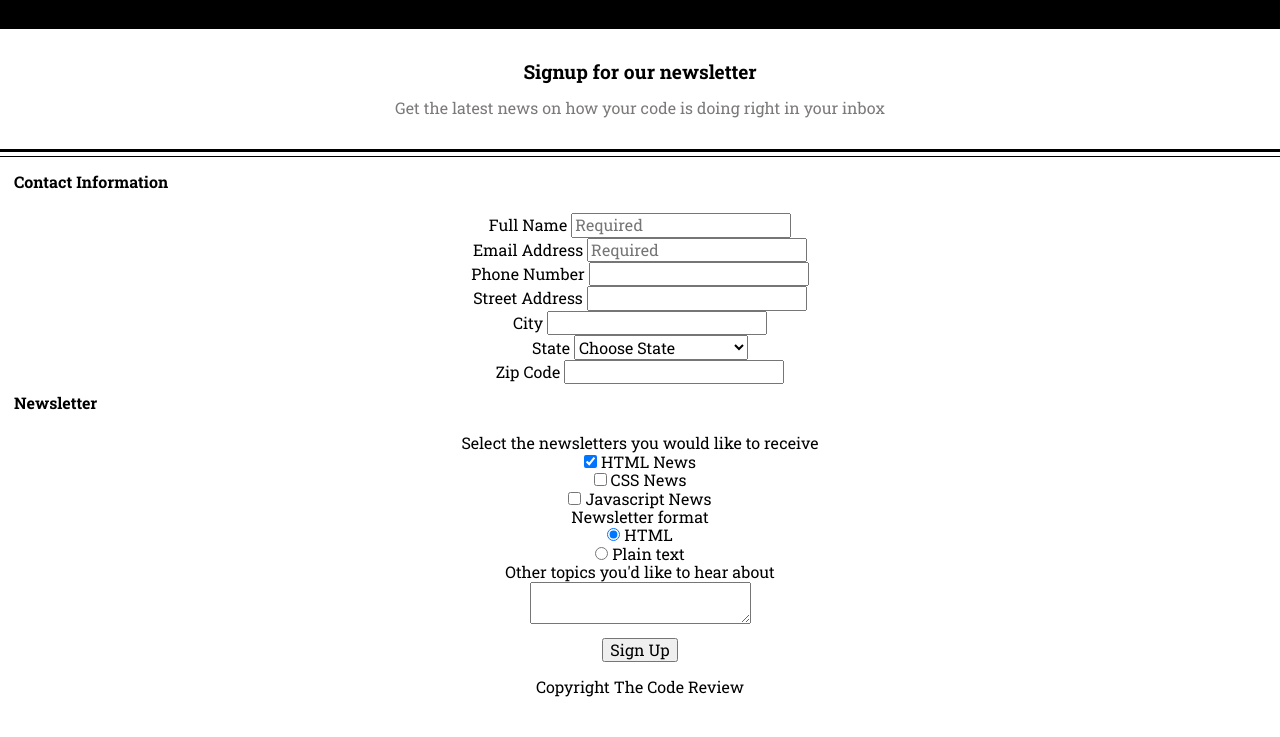
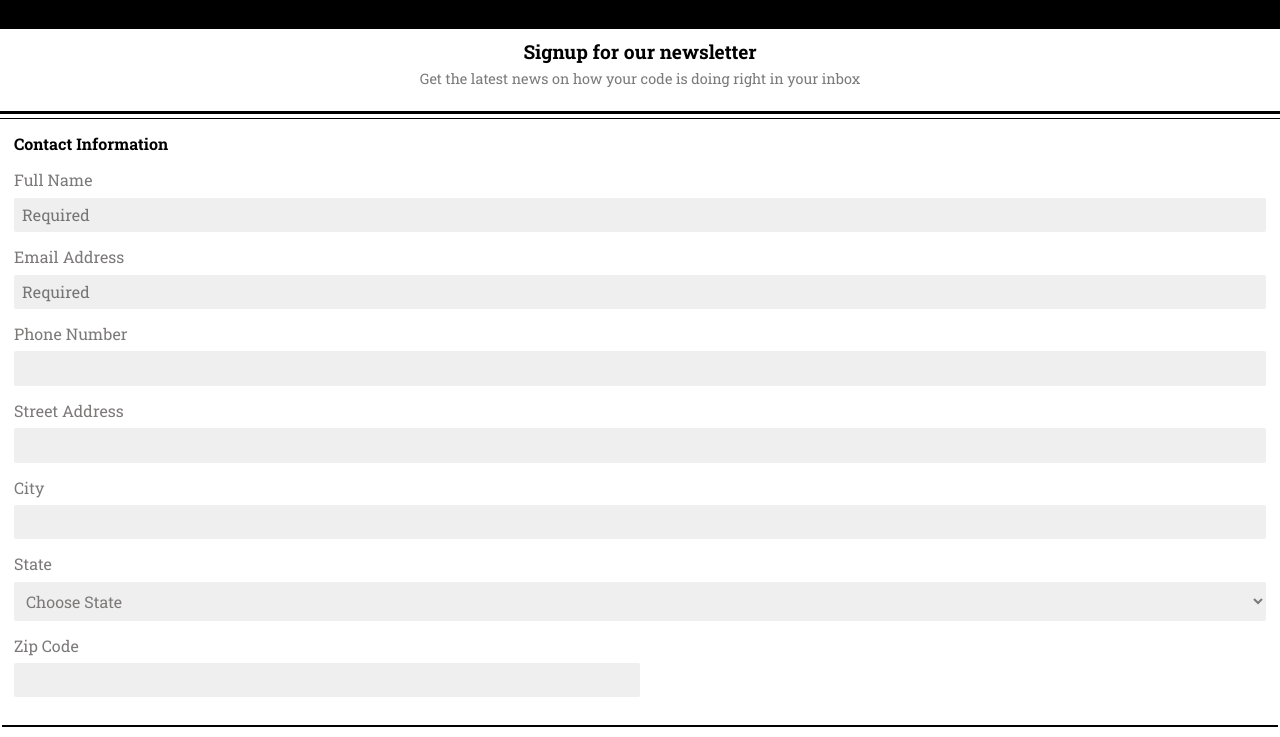
Before and after one commit to jonhayjr/Treehouse-FEWD-Project3, a plain HTML site: page index.html in a window 1280 px wide. Shown: the part 63-800 px from the top of the page. Drawn offline with Linux system fonts and the light colour scheme.

Commit message:
Made some additional formatting changes

```diff
--- a/css/styles.css
+++ b/css/styles.css
@@ -8,11 +8,25 @@
 
 body {
     font-family: 'Roboto Slab', serif;
-    text-align: center;
 }
 
 fieldset {
     border: none;
+}
+
+.contact-info input,
+textarea,
+.contact-info select {
+    background: rgba(124, 121, 121, 0.116);
+    border: none;
+    width: 100%;
+    padding: 0.5rem;
+    border-radius: 2px 2px;
+}
+
+label,
+select {
+    color: rgb(124, 121, 121);
 }
 
   /* =================================
@@ -34,19 +48,20 @@ fieldset {
 /*Main*/
 .main_heading-container {
     padding: 0 1rem 1rem 1rem;
-    border-bottom: solid 3px black
+    border-bottom: solid 3px black;
+    text-align: center;
 }
 
 .main_heading {
     font-size: 1.2rem;
-    padding-top: 1rem;
-    margin-bottom: 0;
-    padding-bottom: 0;
+    margin: 0.75rem 0 0 0;
 }
 
 .main_paragraph {
     color: rgb(124, 121, 121);
-    font-size: 1rem;
+    font-size: 0.9rem;
+    margin: 0.5rem auto;
+    width: 100%;
 }
 
 /*Form*/
@@ -60,7 +75,94 @@ fieldset {
     font-weight: bold;
     text-align: left;
     font-size: 1rem;
-    padding-bottom: 1rem;
+}
+
+.contact_grouping label {
+    text-align: left;
+    padding-top: 0.5rem;
+    padding-bottom: 0.5rem;
+}
+
+.form,
+.contact_grouping,
+.newsletter_grouping
+{
+    display: flex;
+    flex-direction: column;
+    align-content: flex-start;
+}
+
+.contact_grouping {
+    padding-top: 0.25rem;
+    padding-bottom: 0.25rem;
+}
+
+#zip {
+    width: 50%;
+}
+
+.contact-info {
+    border-bottom: solid 2px black;
+    padding-bottom: 1.5rem;
+    margin-bottom: 1rem;
+}
+
+/*Newsletter*/
+.newsletter_selection_label {
+    text-align: left;
+}
+
+.checkbox-container,
+.radio-container {
+    display: flex;
+    align-content: flex-start;
+    padding-right: 0.25rem;
+    padding-left: 0.25rem;
+    padding-top: 0.25rem;
+    padding: 0.25rem 0.25rem 0.25rem 0;
+}
+
+.checkbox-label,
+.radio-label {
+    padding-left: 1rem;
+}
+
+.newsletter_grouping {
+    padding-top: 0.5rem;
+    padding-bottom: 0.5rem;
+}
+
+.newsletter_selection_label {
+    padding-top: 0.25rem;
+}
+
+.newsletter_selection_label,
+.newsletter_format_label,
+.interests_label {
+    padding-bottom: 0.5rem;
+}
+
+textarea {
+    height: 100px;
+}
+
+.btn {
+    width: 90%;
+    padding: 1rem;
+    color: white;
+    align-self: center;
+    border: none;
+    background: rgb(58, 172, 158);
+}
+
+/*Footer*/
+.footer {
+    padding-top: 1rem;
+    text-align: center;
+    color: rgb(124, 121, 121);
+}
+.footer_paragraph {
+    font-size: 0.75rem;
 }
   /* =================================
     Media Queries
--- a/index.html
+++ b/index.html
@@ -19,29 +19,29 @@
             <p class="main_paragraph">Get the latest news on how your code is doing right in your inbox</p>
         </div>
         <form action="" method="post" class="form">
-            <fieldset class="form_section">
+            <fieldset class="form_section contact-info">
                 <legend class="form_section_heading">Contact Information</legend>
-                <div class="name">
+                <div class="name contact_grouping">
                     <label for="name">Full Name</label>
                     <input type="text" id="name" name="user_name" placeholder="Required" required>
                 </div>
-               <div class="email">
+               <div class="email contact_grouping">
                     <label for="email">Email Address</label>
                     <input type="email" id="email" name="user_email" placeholder="Required" required>
                </div>
-               <div class="phone">
+               <div class="phone contact_grouping">
                     <label for="phone">Phone Number</label>
                     <input type="tel" id="phone" name="user_phone">
                </div>
-                <div class="address">
+                <div class="address contact_grouping">
                     <label for="address">Street Address</label>
                     <input type="text" id="address" name="user_address">
                 </div>
-                <div class="city">
+                <div class="city contact_grouping">
                     <label for="city">City</label>
                     <input type="text" id="city" name="user_city">
                 </div>
-                <div class="state">
+                <div class="state contact_grouping">
                     <label for="state">State</label>
                     <select name="user_state" id="state">
                         <option value="" disabled selected>Choose State</option>
@@ -98,43 +98,56 @@
                         <option value="WY">Wyoming</option>
                     </select>
                 </div>
-                <div  class="zip">
+                <div class="zip contact_grouping">
                     <label for="zip">Zip Code</label>
                     <input type="text" id="zip" name="user_zip">
                 </div>
 
             </fieldset>
-            <fieldset class="form_section">
+            <fieldset class="form_section newsletter">
                 <legend class="form_section_heading">Newsletter</legend>
-                <div class="newsletter_selection">
-                    <label>Select the newsletters you would like to receive</label><br>
-                    <input type="checkbox" name="newsletter_selection" value="html_news" id="html_news" checked>
-                    <label for="html_news">HTML News</label><br>
+                <div class="newsletter_selection newsletter_grouping">
 
-                    <input type="checkbox" name="newsletter_selection" value="css_news" id="css_news">
-                    <label for="css_news">CSS News</label><br>
+                    <label class="newsletter_selection_label">Select the newsletters you would like to receive</label>
 
-                    <input type="checkbox" name="newsletter_selection" value="javascript_news" id="javascript_news">
-                    <label for="javascript_news">Javascript News</label>
+                    <div class="checkbox-container">
+                        <input type="checkbox" name="newsletter_selection" value="html_news" id="html_news" class="checkbox" checked>
+                        <label for="html_news" class="checkbox-label">HTML News</label>
+                    </div>
+
+                    <div class="checkbox-container">
+                        <input type="checkbox" name="newsletter_selection" value="css_news" id="css_news" class="checkbox">
+                        <label for="css_news" class="checkbox-label">CSS News</label>
+                    </div>
+
+                    <div class="checkbox-container">
+                        <input type="checkbox" name="newsletter_selection" value="javascript_news" id="javascript_news" class="checkbox">
+                        <label for="javascript_news" class="checkbox-label">Javascript News</label>
+                    </div>
+
                 </div>
-                <div class="newsletter_format">
-                    <label>Newsletter format</label><br>
+                <div class="newsletter_format newsletter_grouping">
+                    <label class="newsletter_format_label">Newsletter format</label>
+
+                    <div class="radio-container">
                         <input type="radio" id="html" name="user_newsletter-format" value="html" checked>
-                        <label for="html">HTML</label><br>
-
+                        <label for="html" class="radio-label">HTML</label>
+                    </div>
+                    <div class="radio-container">
                         <input type="radio" id="plain-text" name="user_newsletter-format" value="plain-text">
-                        <label for="plain-text">Plain text</label>
+                        <label for="plain-text" class="radio-container radio-label">Plain text</label>
+                    </div>
                 </div>
-                <div class="interests">
-                    <label for="topics-of-interest">Other topics you'd like to hear about</label><br>
+                <div class="interests newsletter_grouping">
+                    <label for="topics-of-interest" class="interests_label">Other topics you'd like to hear about</label>
                     <textarea name="user_topics-of-interest" id="topics-of-interest"></textarea>
                 </div>
             </fieldset>
             <button type="submit" class="btn">Sign Up</button>
         </form>
     </main>
-    <footer>
-        <p>Copyright The Code Review</p>
+    <footer class="footer">
+        <p class="footer_paragraph">Copyright The Code Review</p>
     </footer>
 </body>
 </html>
```
